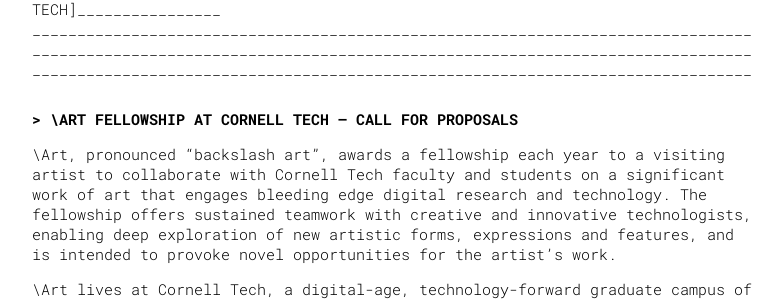
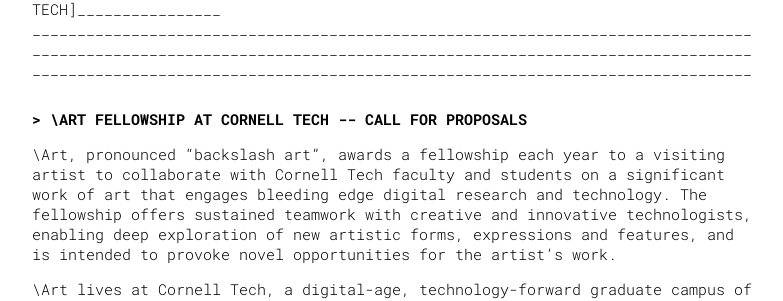
Before and after one commit to backslashart/backslashart.org, a Jekyll site: the page built from _pages/call.md, in a window 1280 px wide and 900 px high. Shown: the part 292-593 px from the top of the window, without its empty margins (248-1031 px from the left). Built offline with Jekyll 4.4.1, drawn with Linux system fonts in a browser that asks for light colours.

Commit message:
Fixed ndash format

```diff
--- a/_pages/call.md
+++ b/_pages/call.md
@@ -3,7 +3,7 @@ title: \Art Fellowship Call for Proposals
 description: \Art awards a fellowship each year to a visiting artist to collaborate with Cornell Tech faculty and students on a significant work of art that engages bleeding edge digital research and technology.
 permalink: /call/
 ---
-## > \ART FELLOWSHIP AT CORNELL TECH -- CALL FOR PROPOSALS
+## > \ART FELLOWSHIP AT CORNELL TECH \-\- CALL FOR PROPOSALS
 
 \Art, pronounced “backslash art”, awards a fellowship each year to a visiting artist to collaborate with Cornell Tech faculty and students on a significant work of art that engages bleeding edge digital research and technology. The fellowship offers sustained teamwork with creative and innovative technologists, enabling deep exploration of new artistic forms, expressions and features, and is intended to provoke novel opportunities for the artist’s work.
 
```
